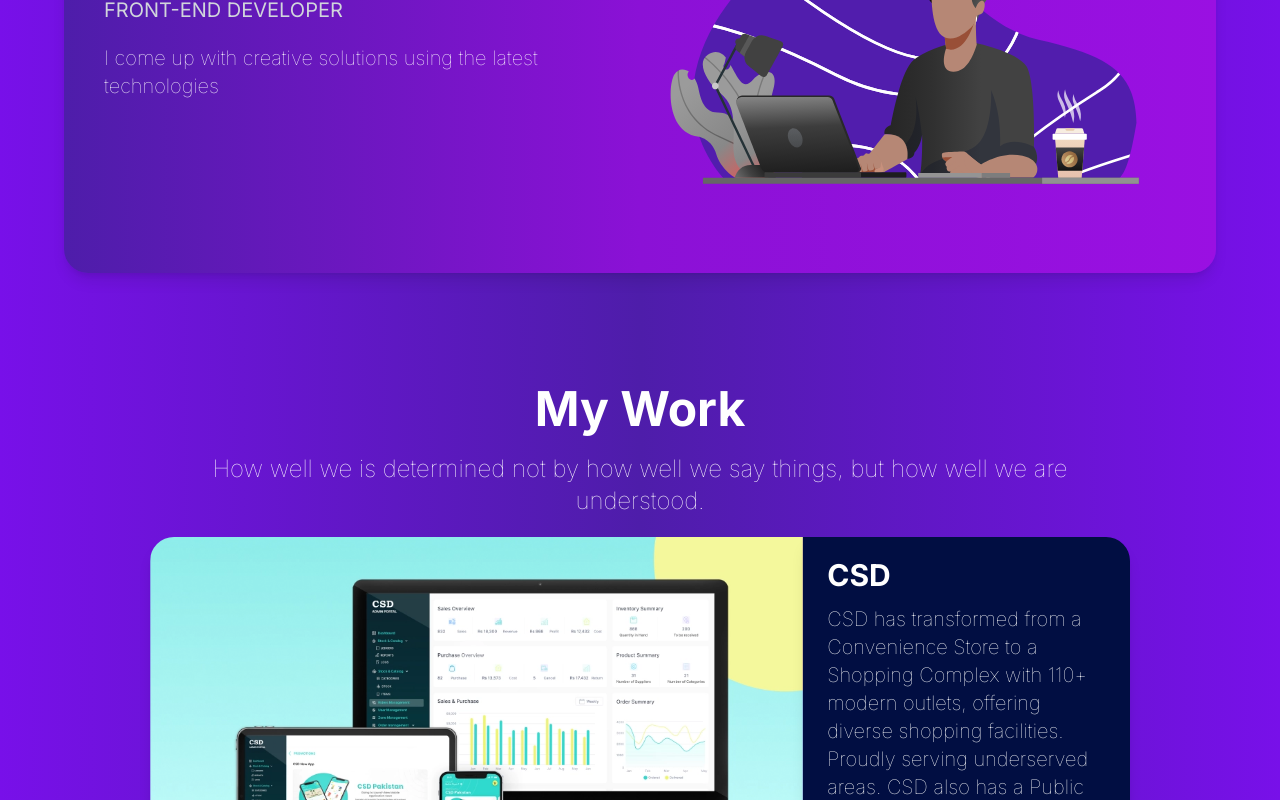
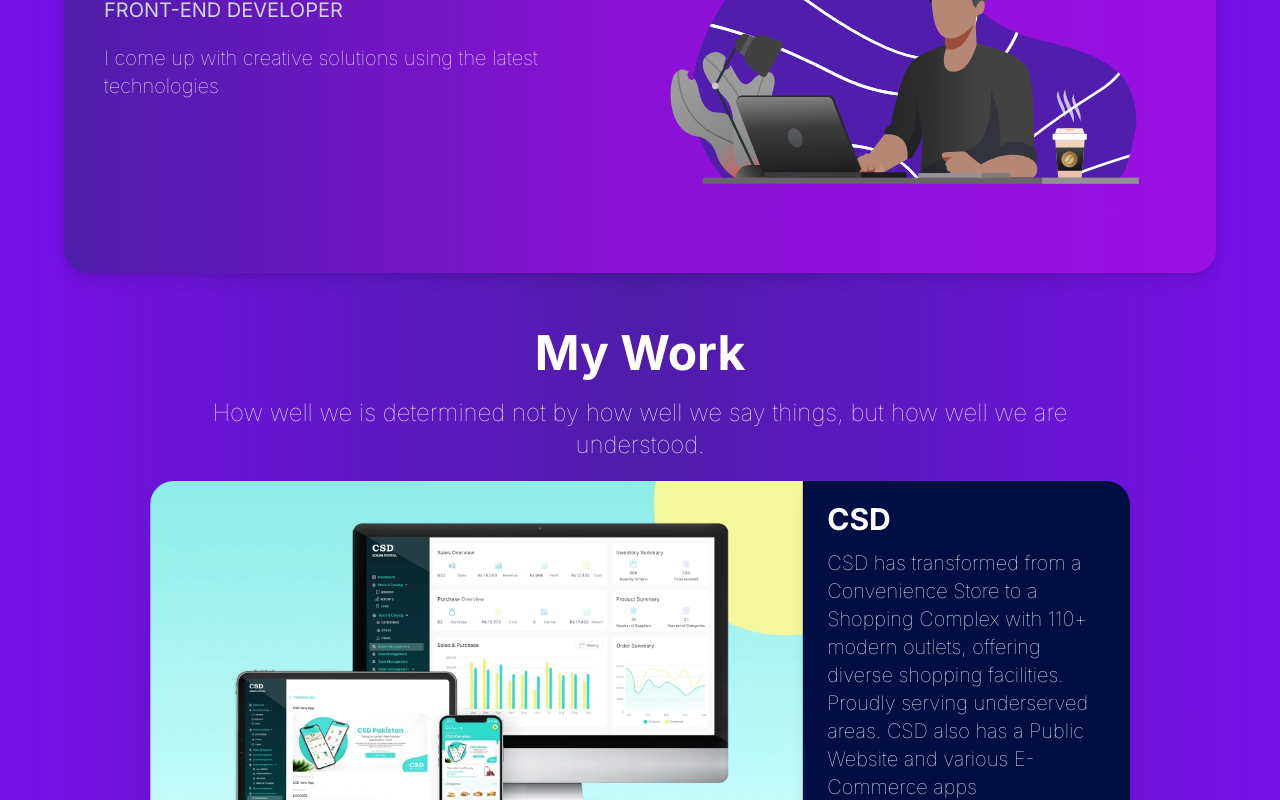
Before and after one commit to khizarwakeel/My-Portfolio, a Next.js app: page / in a window 1280 px wide. Shown: the part 300-1100 px from the top of the page. Built offline with nearby package versions, Linux system fonts and the light colour scheme.

Commit message:
added changes

```diff
--- a/src/components/ourwork/ourwork.jsx
+++ b/src/components/ourwork/ourwork.jsx
@@ -48,7 +48,7 @@
 const Ourwork = () => {
   return (
     <>
-      <div className="md:w-[85%] mx-auto pt-14 py-8">
+      <div className="md:w-[85%] mx-auto">
         <div className="text-white text-center">
           <h1 className="pb-5 md:text-5xl text-2xl font-bold">My Work</h1>
           <p className="pb-5 md:text-2xl  font-thin">
```
